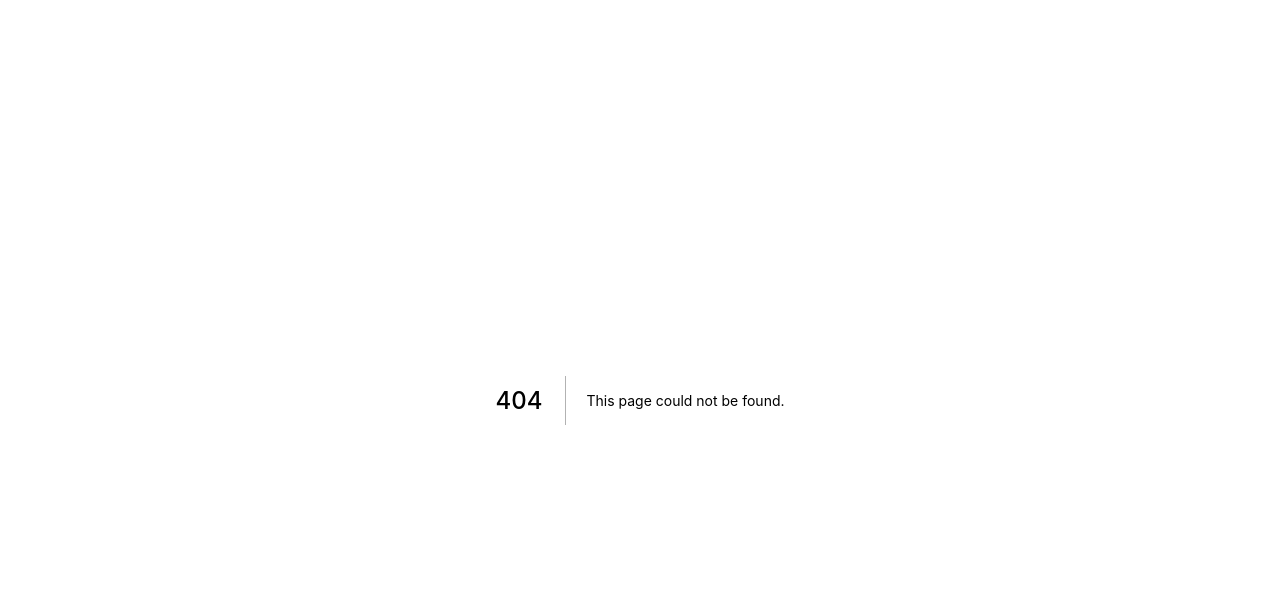
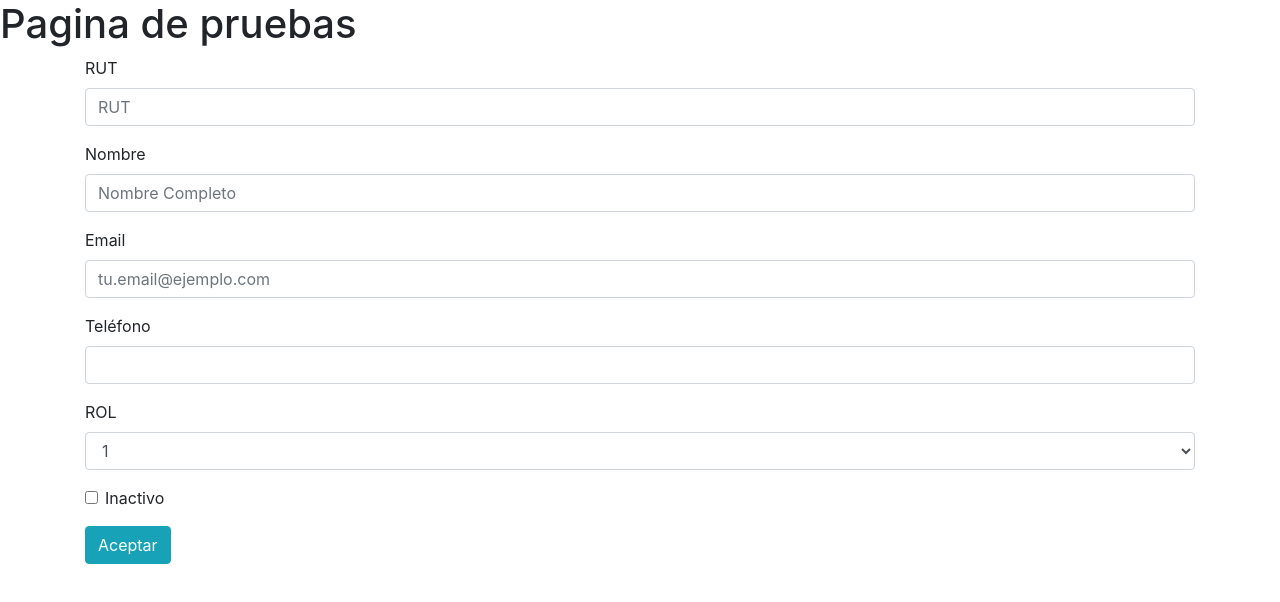
Before and after one commit to aalvarezv/sumi-cachaionline-cliente, a Next.js app: page /test in a window 1280 px wide. Before the commit this address had no page. Shown: the top 602 px of the page. Built offline with nearby package versions, Linux system fonts and the light colour scheme.

Commit message:
Se agrega el primer formulario de crud para crear usuarios

```diff
--- /dev/null
+++ b/components/crud/usuario/UsuarioForm.js
@@ -0,0 +1,66 @@
+import React from 'react';
+import { Container, Form, Button } from 'react-bootstrap';
+
+const UsuarioForm = () => {
+    return (
+    <Container>
+       <Form>
+            <Form.Group>
+                <Form.Label>RUT</Form.Label>
+                <Form.Control
+                    id="rut"
+                    name="rut"
+                    type="text"
+                    placeholder="RUT"
+                />
+            </Form.Group>
+            <Form.Group>
+                <Form.Label>Nombre</Form.Label>
+                <Form.Control
+                    id="rut"
+                    name="rut"
+                    type="text"
+                    placeholder="Nombre Completo"
+                />
+            </Form.Group>
+            <Form.Group>
+                <Form.Label>Email</Form.Label>
+                <Form.Control
+                    id="email"
+                    name="email"
+                    type="email"
+                    placeholder="tu.email@ejemplo.com"
+                />
+            </Form.Group>
+            <Form.Group>
+                <Form.Label>Teléfono</Form.Label>
+                <Form.Control
+                    id="telefono"
+                    name="telefono"
+                    type="tel"
+                    placeholder=""
+                />
+            </Form.Group>
+            <Form.Group>
+            <Form.Label>ROL</Form.Label>
+                <Form.Control
+                    id="rol"
+                    name="rol"
+                    as="select"
+                >
+                    <option>1</option>
+                </Form.Control>
+            </Form.Group>
+            <Form.Check
+                id="inactivo"
+                name="inactivo"
+                type="checkbox"
+                label="Inactivo"
+                className="mb-3"
+            />
+            <Button variant="info">Aceptar</Button>
+       </Form>
+    </Container> );
+}
+
+export default UsuarioForm;
--- /dev/null
+++ b/pages/test.js
@@ -0,0 +1,14 @@
+import React from 'react';
+import UsuarioForm from '../components/crud/usuario/UsuarioForm';
+
+
+const Test = () => {
+    return (
+        <div>
+            <h1>Pagina de pruebas</h1>
+            <UsuarioForm/>
+        </div>
+    );
+}
+
+export default Test;
```
